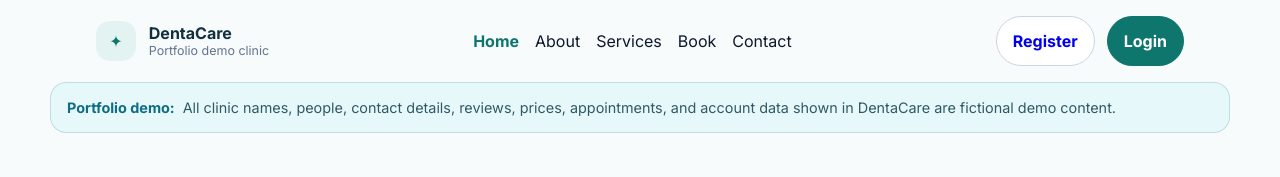
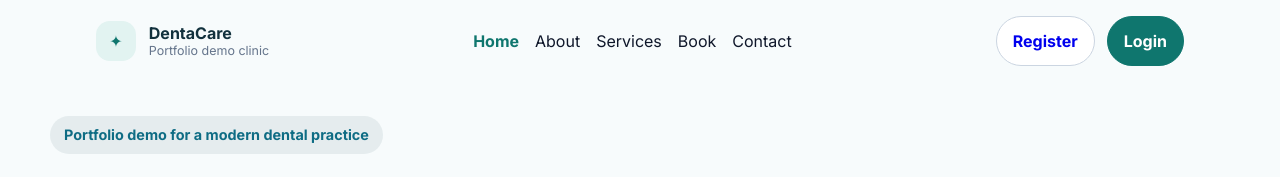
Before and after one commit to oboikanyego/dentacare-system, an Angular app: page / in a window 1280 px wide. Shown: the top 177 px of the page. Built offline with nearby package versions, Linux system fonts and the light colour scheme.

Commit message:
style: make sample environment cue subtle

```diff
--- a/src/app/app.component.html
+++ b/src/app/app.component.html
@@ -1,10 +1,5 @@
 <div class="page-shell">
   <app-header></app-header>
-
-  <div class="demo-notice" role="note">
-    <strong>Portfolio demo:</strong>
-    <span>All clinic names, people, contact details, reviews, prices, appointments, and account data shown in DentaCare are fictional demo content.</span>
-  </div>
 
   <main class="main-content">
     <router-outlet></router-outlet>
```
